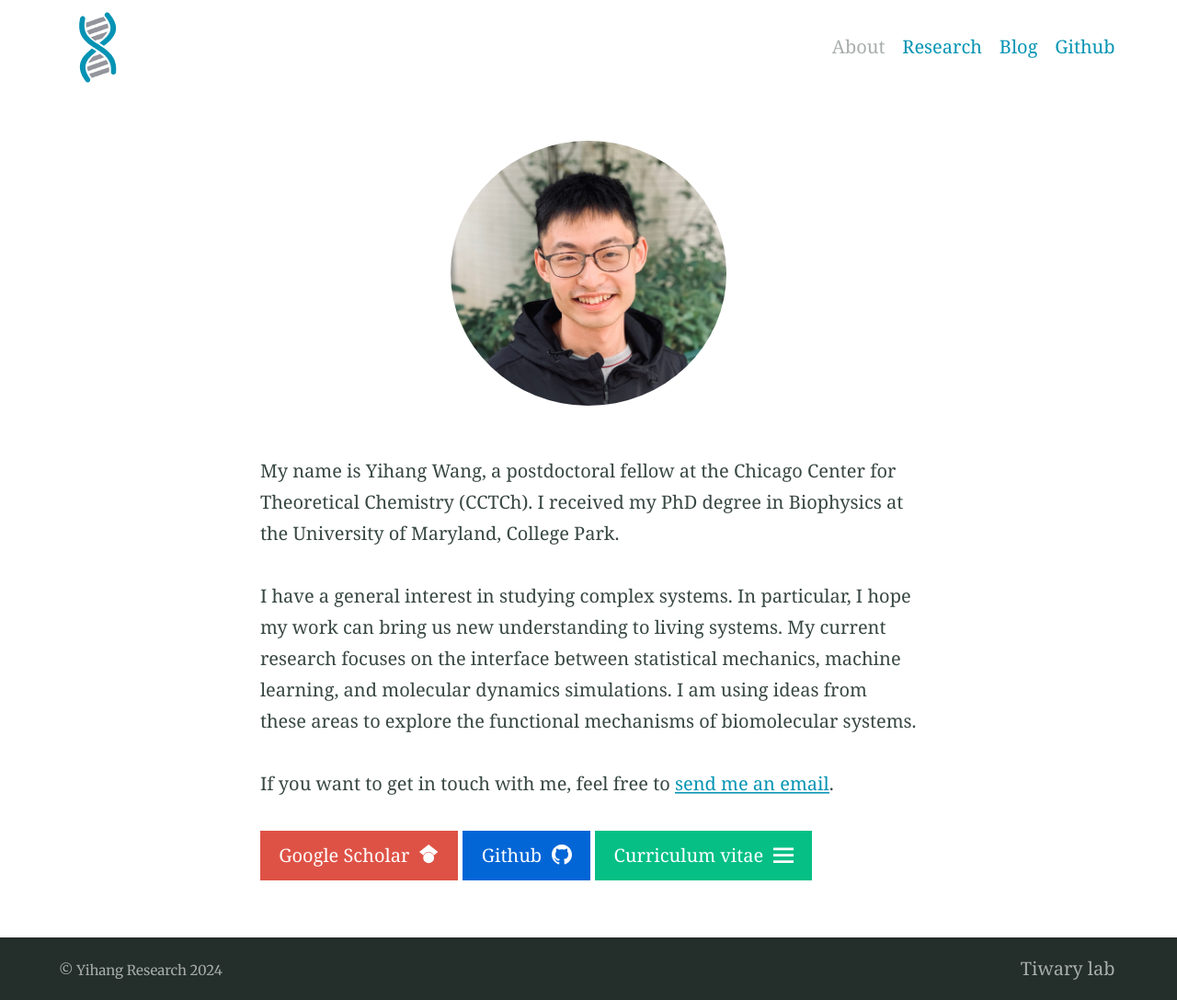
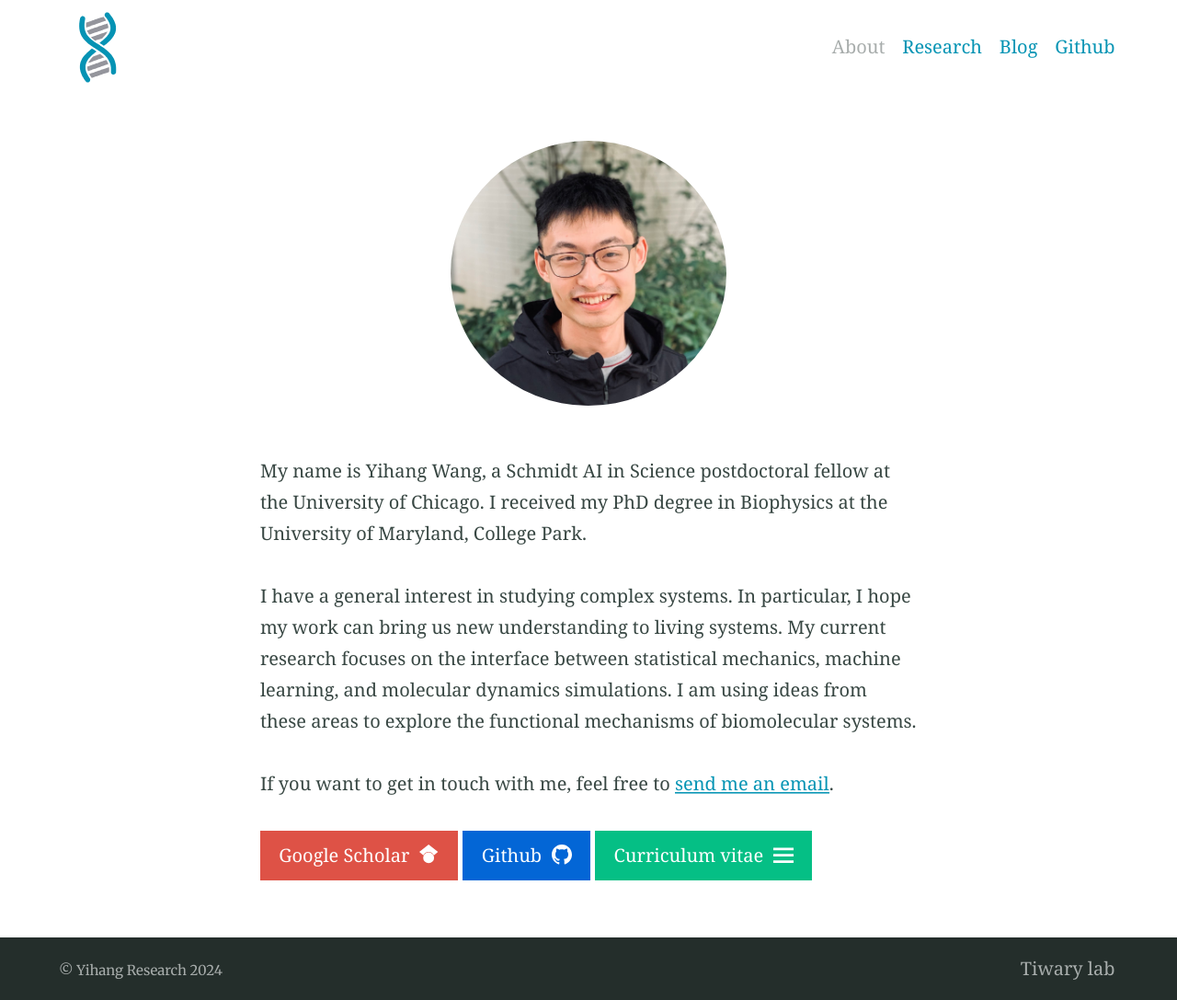
Before and after one commit to yhwang17/yhwang17.github.io, a Jekyll site: the page built from index.md, in a window 1280 px wide. Shown: the whole page at 92% size. Built offline with Jekyll 4.4.1, drawn with Linux system fonts in a browser that asks for light colours.

Commit message:
Update index.md
Update scholar profile link.

```diff
--- a/index.md
+++ b/index.md
@@ -5,10 +5,10 @@
 
 <a><center><img class="center" src="assets/img/YH.jpg" height="auto" width="300" style="border-radius:50%"><center>
 
-My name is Yihang Wang, a postdoctoral fellow at the Chicago Center for Theoretical Chemistry (CCTCh). I received my PhD degree in Biophysics at the University of Maryland, College Park.
+My name is Yihang Wang, a Schmidt AI in Science postdoctoral fellow at the University of Chicago. I received my PhD degree in Biophysics at the University of Maryland, College Park.
 
 I have a general interest in studying complex systems. In particular, I hope my work can bring us new understanding to living systems. My current research focuses on the interface between statistical mechanics, machine learning, and molecular dynamics simulations. I am using ideas from these areas to explore the functional mechanisms of biomolecular systems.
 
 If you want to get in touch with me, feel free to [send me an email](mailto:yihangw@uchicago.edu).
 
-{% include button.html text="Google Scholar" icon="scholar" link="https://scholar.google.com/citations?user=Dkoib1gAAAAJ&hl=en" color="#de5246" %} {% include button.html text="Github" icon="github" link="https://github.com/yhwang17" color="#0366d6" %} {% include button.html text="Curriculum vitae" icon="nav" link="CV.pdf" color="#05bf85" %}
+{% include button.html text="Google Scholar" icon="scholar" link="https://scholar.google.com/citations?user=jGmIUJkAAAAJ&hl=en" color="#de5246" %} {% include button.html text="Github" icon="github" link="https://github.com/yhwang17" color="#0366d6" %} {% include button.html text="Curriculum vitae" icon="nav" link="CV.pdf" color="#05bf85" %}
```
